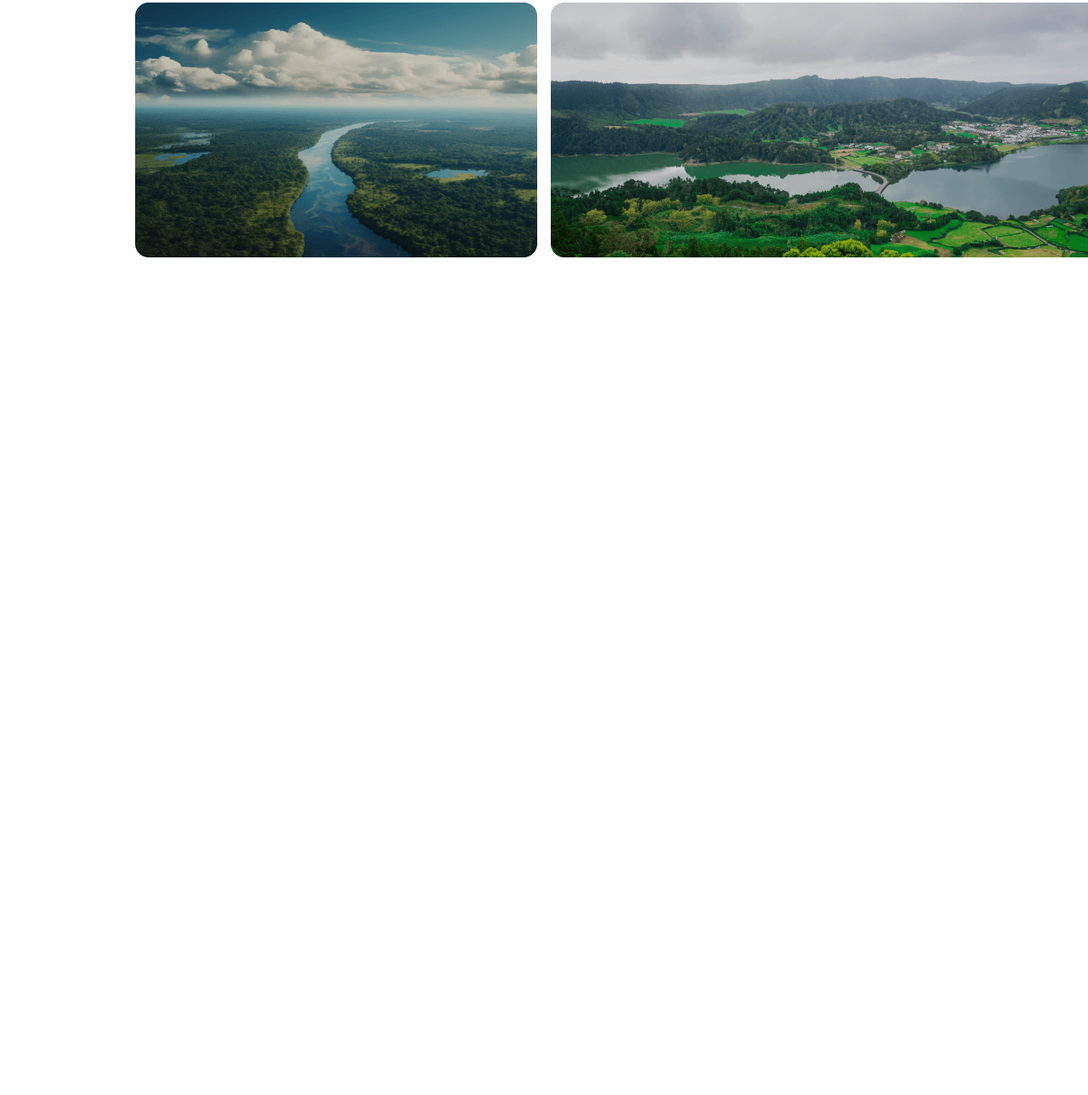
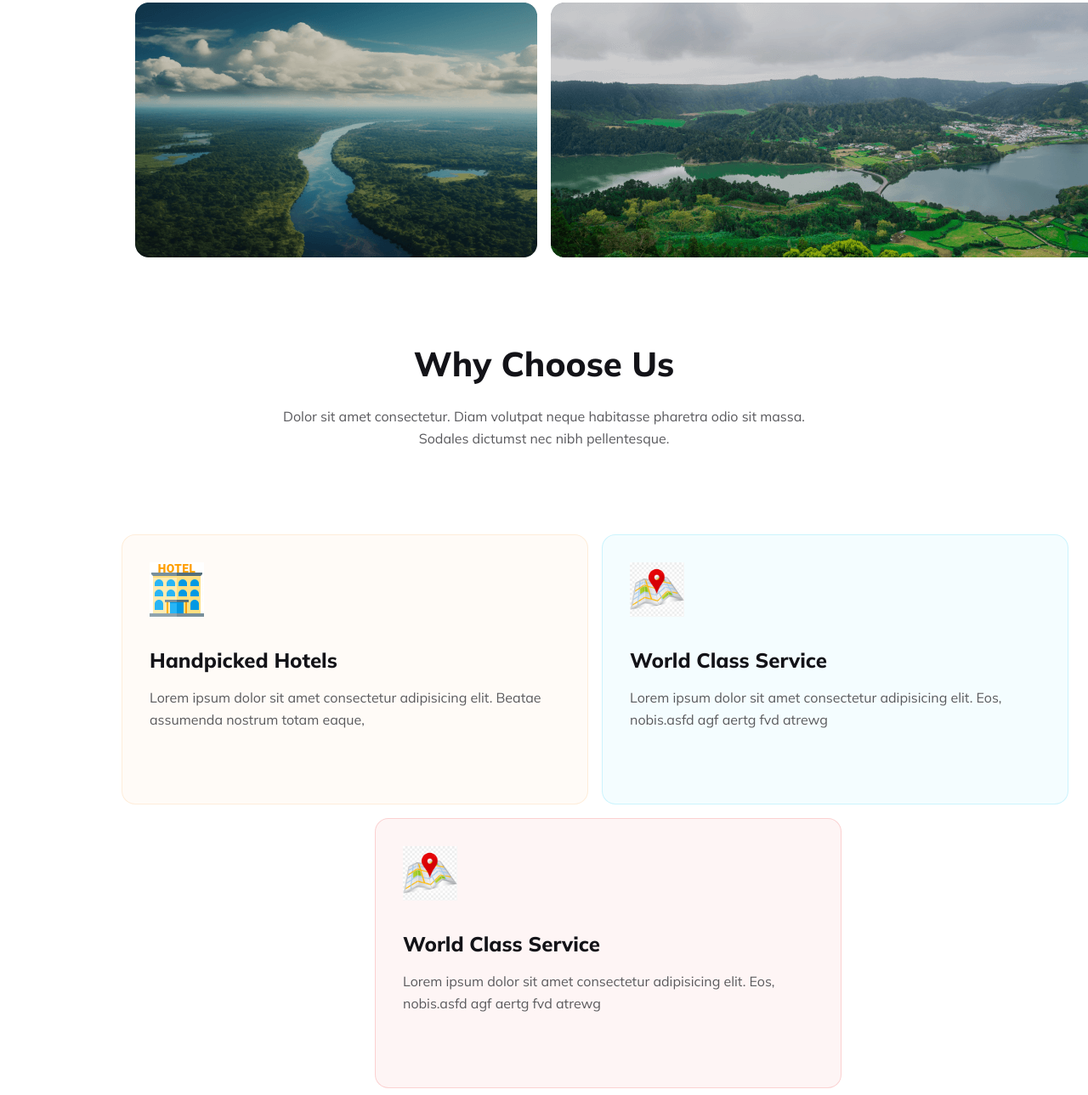
Before and after one commit to yusufju/assignment-2-travel-website, a plain HTML site: page index.html in a window 1280 px wide. Shown: the part 2258-3547 px from the top of the page at 85% size. Before the commit the page ends 2577 px from the top, so only its background shows below. Drawn offline with Linux system fonts and the light colour scheme.

Commit message:
added Why Choose Us section

```diff
--- a/index.html
+++ b/index.html
@@ -84,11 +84,36 @@
                     <img src="./Images/Rectangle 11.png" alt="">
                     <img src="./Images/Rectangle 10.png" alt="">
                 </div>
+            </div>
+        </section>
+        <!-- why choose us section -->
+        <section>
+            <div>
+                <h2 class="choose-title">Why Choose Us</h2>
+                <p class="choose-description">Dolor sit amet consectetur. Diam volutpat neque habitasse pharetra odio sit massa. <br> Sodales dictumst nec nibh pellentesque.</p>
+            </div>
+            <div class="ch-us-r1">
+                <div class="ch-bg-1">
+                    <img class="icon" src="./Images/hotel.png" alt="">
+                    <h3 class="ch-us-header">Handpicked Hotels</h3>
+                    <p class="ch-us-text">Lorem ipsum dolor sit amet consectetur adipisicing elit. Beatae assumenda nostrum totam eaque,</p>
+                </div>
+                <div class="ch-bg-2">
+                    <img class="icon" src="./Images/map.png" alt="">
+                    <h3 class="ch-us-header">World Class Service</h3>
+                    <p class="ch-us-text">Lorem ipsum dolor sit amet consectetur adipisicing elit. Eos, nobis.asfd agf aertg fvd atrewg</p>
+                </div>
+            </div>
+            <div class="ch-us-r2">
+                <div class="ch-bg-3">
+                    <img class="icon" src="./Images/map.png" alt="">
+                    <h3 class="ch-us-header">World Class Service</h3>
+                    <p class="ch-us-text">Lorem ipsum dolor sit amet consectetur adipisicing elit. Eos, nobis.asfd agf aertg fvd atrewg</p>
+                </div>
+                </div>
 
             </div>
-
         </section>
-
     </main>
     <footer>
 
--- a/styles/styles.css
+++ b/styles/styles.css
@@ -207,7 +207,7 @@ nav li a {
 
 .dest-r1 {
     display: flex;
-    justify-content: space-around;
+    justify-content: space-evenly;
     gap: 1rem;
     margin: 1rem;
 }
@@ -225,3 +225,89 @@ nav li a {
     margin: 1rem;
     gap: 1rem;
 }
+
+/* why choose us section */
+.choose-title {
+    color: #131318;
+    font-size: 2.5rem;
+    font-weight: 800;
+    margin-top: 100px;
+    margin-bottom: 1.5rem;
+    text-align: center;
+}
+
+.choose-description {
+    color: rgba(19, 19, 24, 0.70);
+    font-size: 1rem;
+    font-weight: 400;
+    line-height: 1.625rem;
+    text-align: center;
+    margin-bottom: 3rem;
+}
+.ch-us-r1{
+    display: flex;
+    justify-content: space-between;
+    margin: 100px 135px;
+    gap: 1rem;
+    margin-bottom: 1rem;
+
+}
+.ch-us-r2{
+    padding: 0 433px;
+}
+.ch-bg-1 {
+    width: 515px;
+    height: 284px;
+    flex-shrink: 0;
+    border-radius: 16px;
+    border: 1px solid rgba(251, 181, 99, 0.20);
+    background: rgba(251, 181, 99, 0.05);
+    padding-left: 32px;
+    padding-top: 32px;
+}
+
+.ch-bg-2 {
+    width: 515px;
+    height: 284px;
+    flex-shrink: 0;
+    border-radius: 16px;
+    border: 1px solid rgba(41, 206, 246, 0.20);
+    background: rgba(41, 206, 246, 0.05);
+    padding-left: 32px;
+    padding-top: 32px;
+}
+
+.ch-bg-3 {
+    width: 515px;
+    height: 284px;
+    flex-shrink: 0;
+    border-radius: 16px;
+    border: 1px solid rgba(233, 68, 68, 0.20);
+    background: rgba(233, 68, 68, 0.05);
+    padding-left: 32px;
+    padding-top: 32px;
+}
+
+.icon {
+    width: 64px;
+    height: 64px;
+    flex-shrink: 0;
+    margin-bottom: 32px;
+}
+
+.ch-us-header {
+    color: #131318;
+    font-size: 1.5rem;
+    font-weight: 800;
+    margin-top: 0px;
+    margin-bottom: 16px;
+}
+
+.ch-us-text {
+    width: 486px;
+    color: #5A5A5D;
+    font-size: 1rem;
+    font-weight: 400;
+    line-height: 26px;
+    margin-top: 0px;
+}
```
Also changed, not shown: Images/hotel.png (added), Images/map.png (added), Images/price-tag-5168436-4323754.webp (added).
